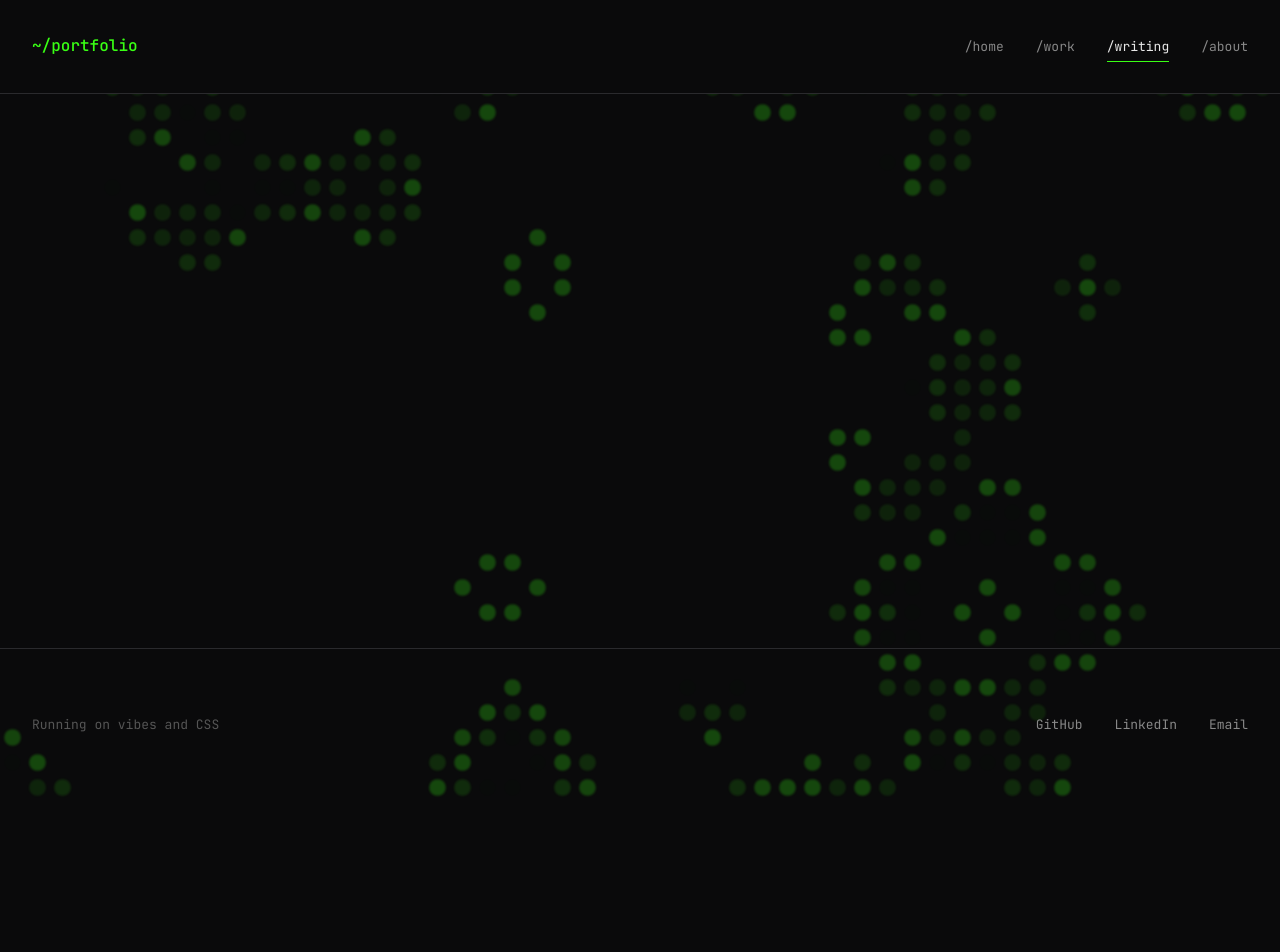
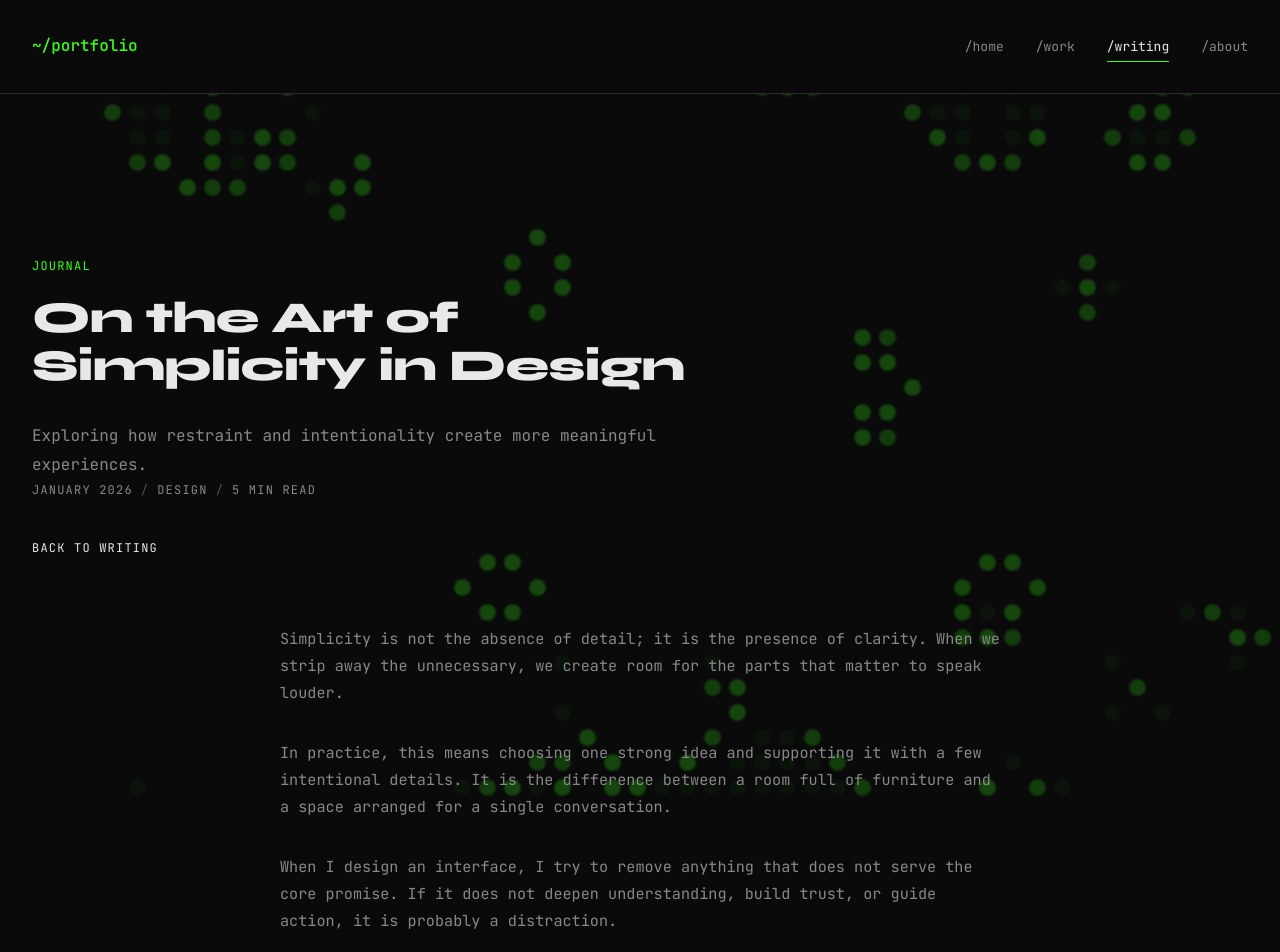
Before and after one commit to flatspider/day1-blog, a React (Vite) app: page /writing/art-of-simplicity-in-design in a window 1280 px wide. Shown: the top 952 px of the page. Before the commit the page ends 800 px from the top, so only its background shows below. Built offline with nearby package versions, Linux system fonts and the light colour scheme.

Commit message:
Added demo posts to blog. Moved mouse layer to allow for clicking on links.

```diff
--- a/src/App.jsx
+++ b/src/App.jsx
@@ -4,6 +4,7 @@ import './App.css'
 import Home from './pages/Home'
 import Work from './pages/Work'
 import Writing from './pages/Writing'
+import Post from './pages/Post'
 import About from './pages/About'
 import ConwayBackground from './components/ConwayBackground'
 
@@ -68,6 +69,7 @@ function App() {
           <Route path="/" element={<Home />} />
           <Route path="/work" element={<Work />} />
           <Route path="/writing" element={<Writing />} />
+          <Route path="/writing/:slug" element={<Post />} />
           <Route path="/about" element={<About />} />
         </Routes>
       </main>
--- a/src/components/ConwayBackground.jsx
+++ b/src/components/ConwayBackground.jsx
@@ -358,12 +358,14 @@ export default function ConwayBackground() {
 
     const handleMouseMove = (e) => {
       mouseRef.current = { x: e.clientX, y: e.clientY }
+      handleCanvasHover(e)
     }
 
     document.addEventListener('visibilitychange', handleVisibilityChange)
     window.addEventListener('resize', handleResize)
     window.addEventListener('scroll', handleScroll)
     window.addEventListener('mousemove', handleMouseMove)
+    window.addEventListener('mouseleave', handleCanvasLeave)
 
     animationRef.current = requestAnimationFrame(animate)
 
@@ -372,24 +374,17 @@ export default function ConwayBackground() {
       window.removeEventListener('resize', handleResize)
       window.removeEventListener('scroll', handleScroll)
       window.removeEventListener('mousemove', handleMouseMove)
+      window.removeEventListener('mouseleave', handleCanvasLeave)
       if (animationRef.current) {
         cancelAnimationFrame(animationRef.current)
       }
     }
-  }, [init, animate])
+  }, [init, animate, handleCanvasHover, handleCanvasLeave])
 
   const showButton = isStable || (TEST_MODE && showTestButton)
 
   return (
     <>
-      {/* Only render hover layer on desktop */}
-      {!isMobile && (
-        <div
-          className="conway-hover-layer"
-          onMouseMove={handleCanvasHover}
-          onMouseLeave={handleCanvasLeave}
-        />
-      )}
       <canvas
         ref={canvasRef}
         className="conway-background"
--- /dev/null
+++ b/src/data/posts.js
@@ -0,0 +1,64 @@
+const posts = [
+  {
+    id: 1,
+    slug: 'art-of-simplicity-in-design',
+    title: 'On the Art of Simplicity in Design',
+    excerpt: 'Exploring how restraint and intentionality create more meaningful experiences.',
+    date: 'January 2026',
+    readTime: '5 min read',
+    category: 'Design',
+    body: [
+      'Simplicity is not the absence of detail; it is the presence of clarity. When we strip away the unnecessary, we create room for the parts that matter to speak louder.',
+      'In practice, this means choosing one strong idea and supporting it with a few intentional details. It is the difference between a room full of furniture and a space arranged for a single conversation.',
+      'When I design an interface, I try to remove anything that does not serve the core promise. If it does not deepen understanding, build trust, or guide action, it is probably a distraction.',
+      'The surprising part is that simplicity takes time. It requires saying no to cleverness and yes to coherence. But when we do, the work feels effortless to the people who use it.',
+    ],
+  },
+  {
+    id: 2,
+    slug: 'building-for-the-long-term',
+    title: 'Building for the Long Term',
+    excerpt: 'Thoughts on sustainable code architecture and the balance between shipping fast and building to last.',
+    date: 'December 2025',
+    readTime: '8 min read',
+    category: 'Development',
+    body: [
+      'Speed and durability can feel like rivals, but they are not enemies. The real problem is confusing speed with haste.',
+      'When a project grows, the first shortcuts you take become the first constraints you feel. Naming, structure, and documentation are the quiet multipliers of future velocity.',
+      'My favorite approach is to build small things that are easy to delete. If you can remove a piece without panic, you have created a durable system.',
+      'Long-term thinking is less about predicting the future and more about keeping the present flexible. Ship with care, and leave the door open for the next version of yourself.',
+    ],
+  },
+  {
+    id: 3,
+    slug: 'the-space-between',
+    title: 'The Space Between',
+    excerpt: 'Why whitespace is not empty space, and how it shapes the way we experience digital interfaces.',
+    date: 'November 2025',
+    readTime: '4 min read',
+    category: 'Design',
+    body: [
+      'Whitespace is the pause between sentences. It is the space that turns noise into rhythm.',
+      'When elements are crowded, the eye has no place to rest. When spacing breathes, content feels intentional instead of accidental.',
+      'In interfaces, spacing is a form of hierarchy. What you separate, you emphasize. What you cluster, you connect.',
+      'If I had to keep one design tool forever, I would keep space. It is the most humane and forgiving tool we have.',
+    ],
+  },
+  {
+    id: 4,
+    slug: 'learning-in-public',
+    title: 'Learning in Public',
+    excerpt: 'Reflections on my first month at Fractal Tech Bootcamp and the power of sharing your journey.',
+    date: 'February 2026',
+    readTime: '6 min read',
+    category: 'Personal',
+    body: [
+      'The first month of Fractal Tech Bootcamp has been a whirlwind of new tools, new people, and new ways of thinking. The most surprising lesson has been how much momentum comes from sharing the messy middle.',
+      'Posting work-in-progress thoughts felt scary at first. But every time I did it, I received a small wave of encouragement and useful feedback that made the work better.',
+      'Learning in public keeps me honest. It creates a record of how my thinking changes, and it invites others to connect with the process, not just the polished result.',
+      'If you are on the fence, start small. Share a sketch, a note, or a sentence. The habit matters more than the platform.',
+    ],
+  },
+]
+
+export default posts
--- /dev/null
+++ b/src/pages/Post.css
@@ -0,0 +1,89 @@
+.post-page {
+  padding-bottom: var(--space-xl);
+}
+
+.post-hero {
+  padding: var(--space-xl) var(--space-md) var(--space-lg);
+  max-width: var(--max-width);
+  margin: 0 auto;
+}
+
+.post-hero-content {
+  max-width: var(--content-width);
+}
+
+.post-hero h1 {
+  font-family: var(--font-display);
+  font-size: clamp(2rem, 4vw, 2.75rem);
+  margin-bottom: var(--space-sm);
+}
+
+.post-hero-meta {
+  display: flex;
+  flex-wrap: wrap;
+  gap: var(--space-xs);
+  font-family: var(--font-mono);
+  font-size: 0.75rem;
+  letter-spacing: 0.1em;
+  text-transform: uppercase;
+  color: var(--color-text-muted);
+  margin-bottom: var(--space-md);
+}
+
+.post-meta-divider {
+  color: var(--color-text-dim);
+}
+
+.post-back-link {
+  display: inline-flex;
+  align-items: center;
+  gap: var(--space-xs);
+  font-family: var(--font-mono);
+  font-size: 0.75rem;
+  letter-spacing: 0.1em;
+  text-transform: uppercase;
+  color: var(--color-text);
+  text-decoration: none;
+  border-bottom: 1px solid transparent;
+  transition: border-color 0.2s ease, opacity 0.2s ease;
+}
+
+.post-back-link:hover {
+  opacity: 0.7;
+  border-color: var(--color-text-dim);
+}
+
+.post-body {
+  padding: 0 var(--space-md) var(--space-xl);
+}
+
+.post-body-content {
+  max-width: var(--content-width);
+  margin: 0 auto;
+  font-family: var(--font-mono);
+  color: var(--color-text-muted);
+  line-height: 1.8;
+  font-size: 0.95rem;
+}
+
+.post-body-content p {
+  margin-bottom: var(--space-md);
+}
+
+@media (max-width: 768px) {
+  .post-hero {
+    padding: var(--space-lg) var(--space-sm) var(--space-md);
+  }
+
+  .post-body {
+    padding: 0 var(--space-sm) var(--space-lg);
+  }
+
+  .post-hero h1 {
+    font-size: clamp(1.75rem, 6vw, 2.25rem);
+  }
+
+  .post-body-content {
+    font-size: 0.85rem;
+  }
+}
--- /dev/null
+++ b/src/pages/Post.jsx
@@ -0,0 +1,59 @@
+import { Link, useParams } from 'react-router-dom'
+import './Post.css'
+import posts from '../data/posts'
+
+function Post() {
+  const { slug } = useParams()
+  const post = posts.find((entry) => entry.slug === slug)
+
+  if (!post) {
+    return (
+      <div className="page post-page">
+        <section className="post-hero">
+          <div className="post-hero-content">
+            <p className="page-label">Journal</p>
+            <h1>Post not found</h1>
+            <p className="page-description">
+              The entry you are looking for does not exist yet.
+            </p>
+            <Link to="/writing" className="post-back-link">
+              Back to Writing
+            </Link>
+          </div>
+        </section>
+      </div>
+    )
+  }
+
+  return (
+    <div className="page post-page">
+      <section className="post-hero">
+        <div className="post-hero-content">
+          <p className="page-label">Journal</p>
+          <h1>{post.title}</h1>
+          <p className="page-description">{post.excerpt}</p>
+          <div className="post-hero-meta">
+            <span>{post.date}</span>
+            <span className="post-meta-divider">/</span>
+            <span>{post.category}</span>
+            <span className="post-meta-divider">/</span>
+            <span>{post.readTime}</span>
+          </div>
+          <Link to="/writing" className="post-back-link">
+            Back to Writing
+          </Link>
+        </div>
+      </section>
+
+      <section className="post-body">
+        <div className="post-body-content">
+          {post.body.map((paragraph, index) => (
+            <p key={index}>{paragraph}</p>
+          ))}
+        </div>
+      </section>
+    </div>
+  )
+}
+
+export default Post
--- a/src/pages/Writing.css
+++ b/src/pages/Writing.css
@@ -20,13 +20,18 @@
 }
 
 .post-item {
+  border-top: 1px solid var(--color-border);
+}
+
+.post-link {
+  display: block;
   padding: var(--space-lg) 0;
-  border-top: 1px solid var(--color-border);
-  cursor: pointer;
+  color: inherit;
+  text-decoration: none;
   transition: opacity 0.2s ease;
 }
 
-.post-item:hover {
+.post-link:hover {
   opacity: 0.7;
 }
 
@@ -151,7 +156,7 @@
     padding: 0 var(--space-sm) var(--space-lg);
   }
 
-  .post-item {
+  .post-link {
     padding: var(--space-md) 0;
   }
 
--- a/src/pages/Writing.jsx
+++ b/src/pages/Writing.jsx
@@ -1,39 +1,6 @@
+import { Link } from 'react-router-dom'
 import './Writing.css'
-
-const posts = [
-  {
-    id: 1,
-    title: 'On the Art of Simplicity in Design',
-    excerpt: 'Exploring how restraint and intentionality create more meaningful experiences.',
-    date: 'January 2026',
-    readTime: '5 min read',
-    category: 'Design',
-  },
-  {
-    id: 2,
-    title: 'Building for the Long Term',
-    excerpt: 'Thoughts on sustainable code architecture and the balance between shipping fast and building to last.',
-    date: 'December 2025',
-    readTime: '8 min read',
-    category: 'Development',
-  },
-  {
-    id: 3,
-    title: 'The Space Between',
-    excerpt: 'Why whitespace is not empty space, and how it shapes the way we experience digital interfaces.',
-    date: 'November 2025',
-    readTime: '4 min read',
-    category: 'Design',
-  },
-  {
-    id: 4,
-    title: 'Learning in Public',
-    excerpt: 'Reflections on my first month at Fractal Tech Bootcamp and the power of sharing your journey.',
-    date: 'February 2026',
-    readTime: '6 min read',
-    category: 'Personal',
-  },
-]
+import posts from '../data/posts'
 
 function Writing() {
   return (
@@ -52,6 +19,7 @@ function Writing() {
         <div className="posts-list">
           {posts.map((post) => (
             <article key={post.id} className="post-item">
+              <Link to={`/writing/${post.slug}`} className="post-link">
                 <div className="post-meta">
                   <span className="post-date">{post.date}</span>
                   <span className="post-divider">/</span>
@@ -60,6 +28,7 @@ function Writing() {
                 <h2 className="post-title">{post.title}</h2>
                 <p className="post-excerpt">{post.excerpt}</p>
                 <span className="post-read-time">{post.readTime}</span>
+              </Link>
             </article>
           ))}
         </div>
```
Lines whose indentation alone changed are shown as unchanged.
